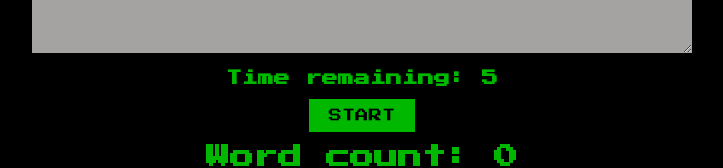
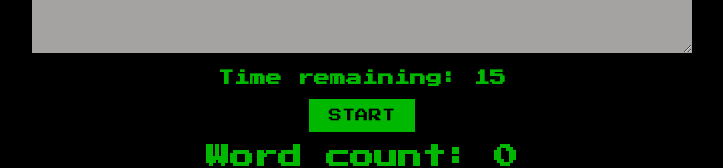
Before and after one commit to gabycode/speed-typing-game, a React (Vite) app: page / in a window 1280 px wide. Shown: the part 213-381 px from the top of the page, without its empty margins (278-1001 px from the left). Built offline with nearby package versions, Linux system fonts and the light colour scheme.

Commit message:
fix: starting time

```diff
--- a/src/App.jsx
+++ b/src/App.jsx
@@ -3,7 +3,7 @@ import "./App.css";
 import Textarea from "./components/Textarea";
 
 function App() {
-  const STARTING_TIME = 5;
+  const STARTING_TIME = 15;
 
   const [text, setText] = useState("");
   const [timeRemaining, setTimeRemaining] = useState(STARTING_TIME);
```
